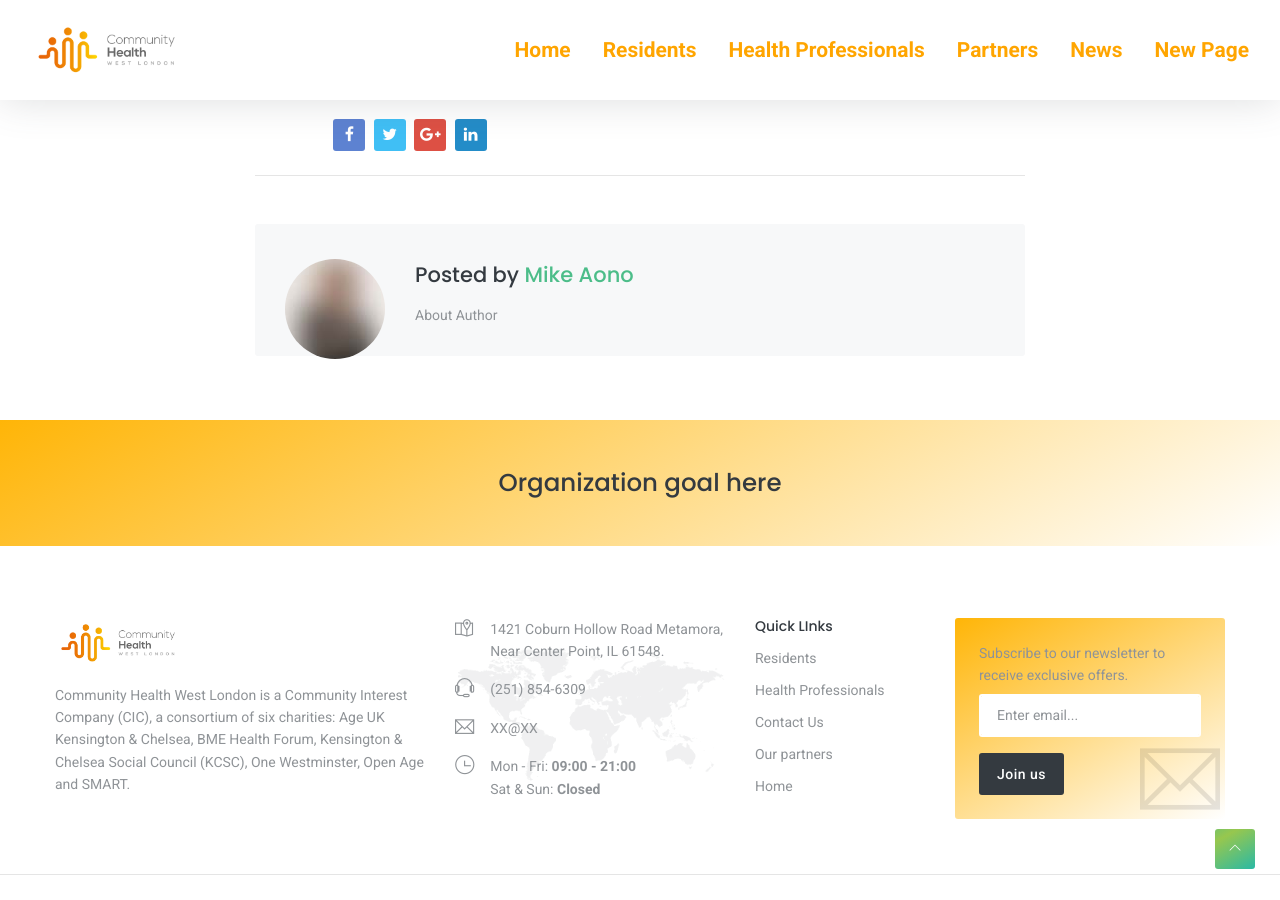
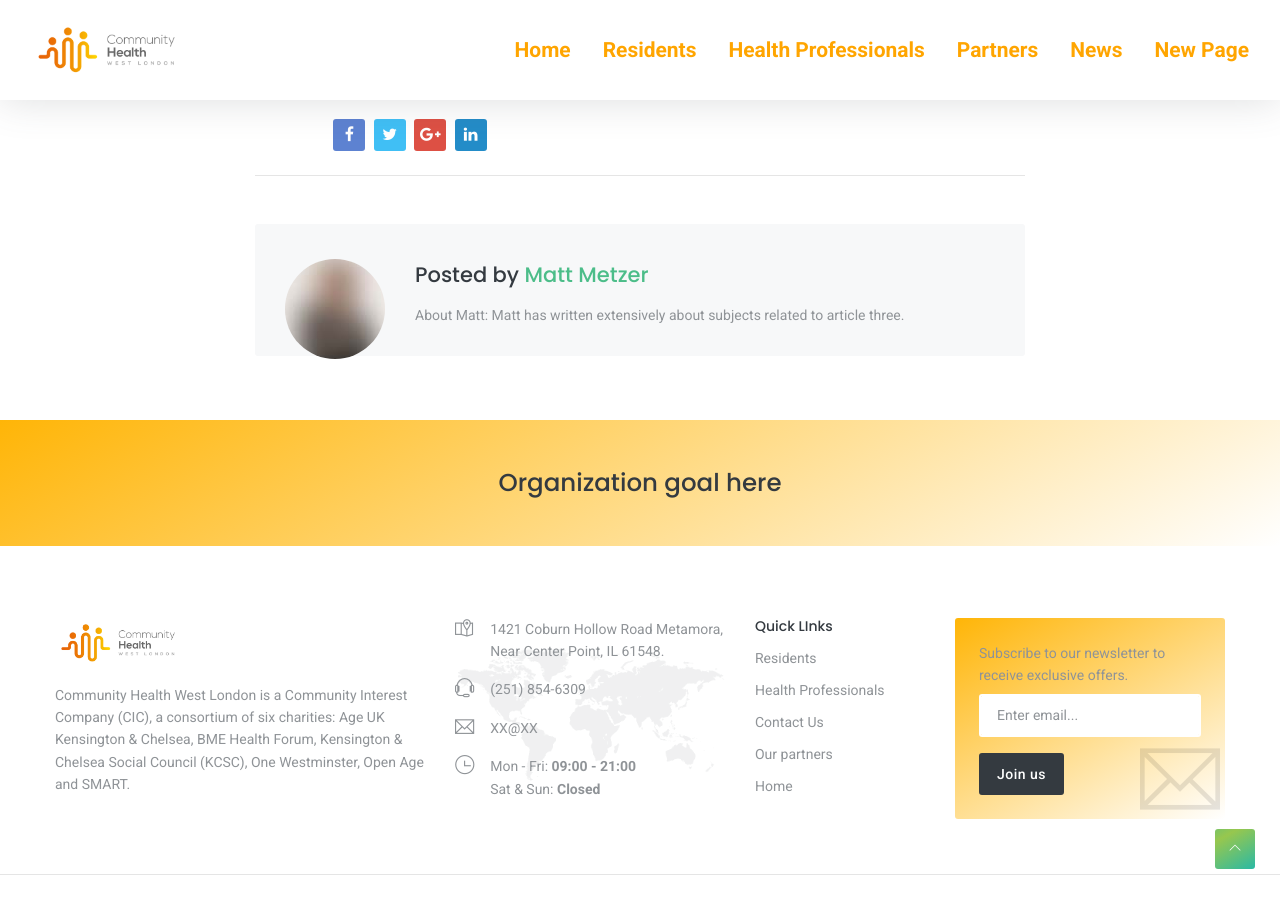
Before and after one commit to AgileVentures/cic-website, a Jekyll site: the page built from news-article-two.md, in a window 1280 px wide and 900 px high, scrolled down 530 px. Built offline with Jekyll 4.4.1, drawn with Linux system fonts in a browser that asks for light colours; some web fonts are replaced.

Commit message:
Update News Article Two “news_article_two”

```diff
--- a/_data/news_article_two.yml
+++ b/_data/news_article_two.yml
@@ -1,7 +1,8 @@
 news_article_two:
   - text: Content for news article two!
     title: News Article Two
-    author: Mike Aono
-    about_author: About Author
+    author: Matt Metzer
+    about_author: "About Matt: Matt has written extensively about subjects related
+      to article three."
     subtitle: This is a subtitle for news article two.
     date_published: 2020-01-01
```
